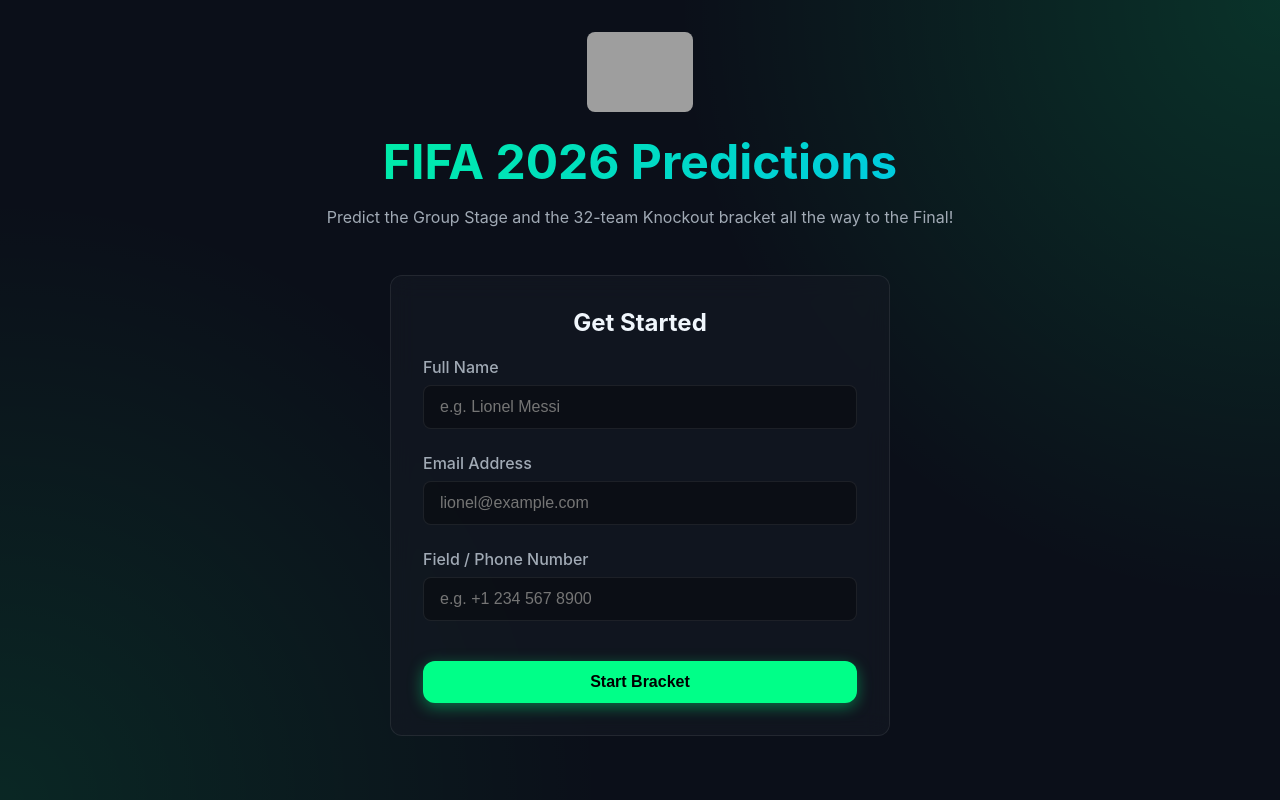
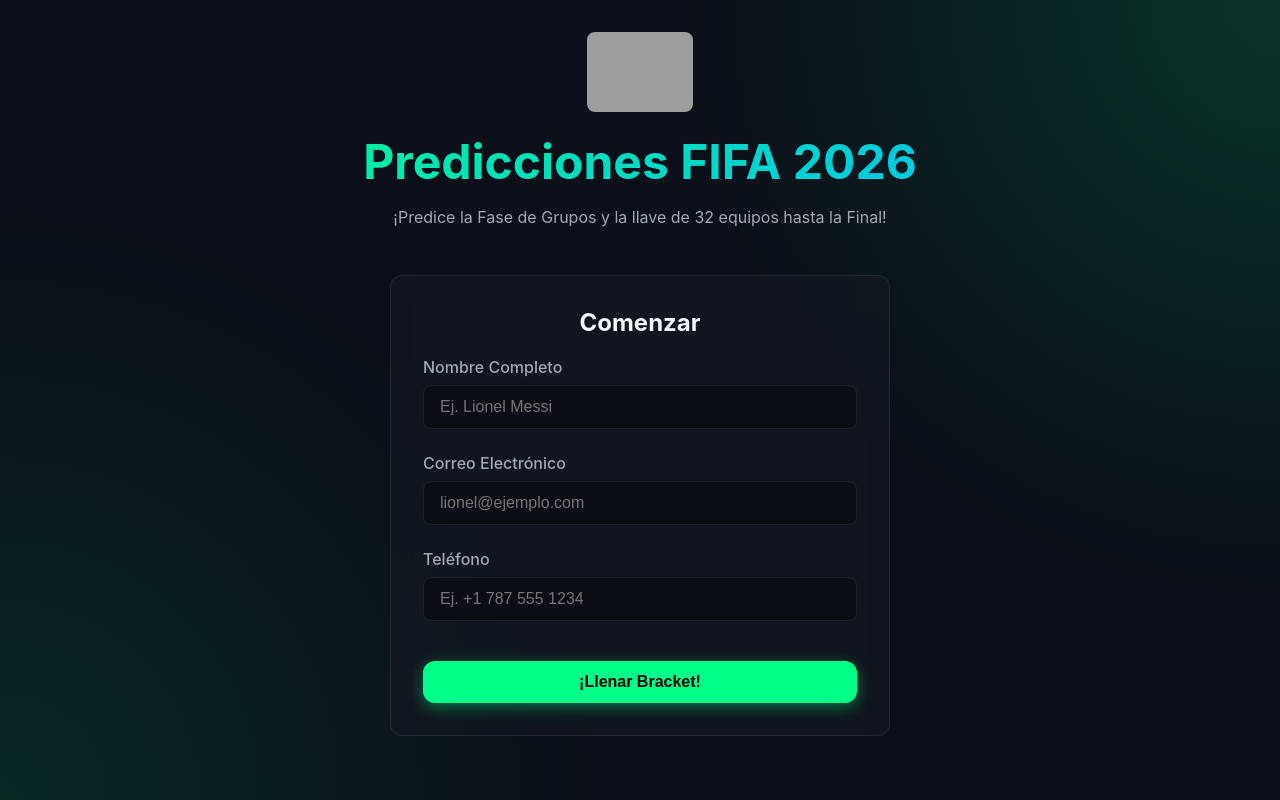
Before and after one commit to rafype2023/FIFA2026, a Next.js app: page / in a window 1280 px wide. Built offline with nearby package versions, Linux system fonts and the light colour scheme; grey boxes are pictures that could not be loaded.

Commit message:
feat: Translate app to Puerto Rican Spanish and update success page display with GOOOOL audio

```diff
--- a/src/app/BracketPredictor.jsx
+++ b/src/app/BracketPredictor.jsx
@@ -96,14 +96,14 @@
   return (
     <div style={{marginTop: "2rem"}}>
       <div className="bracket-container">
-        {renderRound("R32", "Round of 32")}
-        {renderRound("R16", "Round of 16")}
-        {renderRound("QF", "Quarter-finals")}
-        {renderRound("SF", "Semi-finals")}
+        {renderRound("R32", "Ronda de 32")}
+        {renderRound("R16", "Octavos de Final")}
+        {renderRound("QF", "Cuartos de Final")}
+        {renderRound("SF", "Semifinales")}
         {renderRound("FINAL", "Final")}
 
         <div className="bracket-column" style={{justifyContent: "center"}}>
-           <h3 style={{textAlign:"center", color:"gold"}}>Champion</h3>
+           <h3 style={{textAlign:"center", color:"gold"}}>Campeón</h3>
            <div className="champion-slot">
              {champion || "TBD"}
            </div>
@@ -117,7 +117,7 @@
           disabled={!champion}
           style={{fontSize: "1.2rem", padding: "16px 32px"}}
         >
-          Submit Prediction
+          Someter Predicción
         </button>
       </div>
     </div>
--- a/src/app/GroupPredictor.jsx
+++ b/src/app/GroupPredictor.jsx
@@ -55,7 +55,7 @@
 
   const handleComplete = () => {
     if (selectedThirds.length !== 8) {
-      alert("Please select exactly 8 third-place teams to advance.");
+      alert("Por favor, selecciona exactamente 8 equipos en tercer lugar para avanzar.");
       return;
     }
 
@@ -63,7 +63,7 @@
       const teams32 = generateR32(groups, selectedThirds);
       onComplete({ picks: groups, thirdPlaces: selectedThirds }, teams32);
     } catch (err) {
-      alert("Error generating bracket: " + err.message);
+      alert("Error generando el bracket: " + err.message);
     }
   };
 
@@ -76,13 +76,13 @@
 
   return (
     <div className="group-stage-container">
-      <h2 style={{textAlign:"center", marginBottom:"0.5rem", color:"var(--primary)"}}>Group Stage Rankings</h2>
-      <p style={{textAlign:"center", color:"var(--text-muted)", marginBottom:"2rem"}}>Use the arrows to rank the teams 1st through 4th. The Top 2 from each group automatically advance!</p>
+      <h2 style={{textAlign:"center", marginBottom:"0.5rem", color:"var(--primary)"}}>Fase de Grupos</h2>
+      <p style={{textAlign:"center", color:"var(--text-muted)", marginBottom:"2rem"}}>Usa las flechas para ordenar los equipos del 1ro al 4to. ¡Los mejores 2 de cada grupo avanzan automáticamente!</p>
 
       <div className="groups-grid">
         {Object.entries(groups).map(([groupName, teams]) => (
           <div key={groupName} className="group-card">
-            <h3 style={{margin: "0 0 1rem 0", color: "var(--primary)"}}>Group {groupName}</h3>
+            <h3 style={{margin: "0 0 1rem 0", color: "var(--primary)"}}>Grupo {groupName}</h3>
             <div className="team-list">
               {teams.map((team, idx) => (
                 <div key={team} className={"group-team-row " + getSlotClass(idx)}>
@@ -100,8 +100,8 @@
       </div>
 
       <div className="thirds-selection glass-panel" style={{marginTop: "3rem", padding: "2rem"}}>
-        <h2 style={{textAlign:"center", color:"var(--primary)", marginTop: 0}}>Select Top 8 Third-Place Teams</h2>
-        <p style={{textAlign:"center", color:"var(--text-muted)"}}>Click to select EXACTLY 8 teams ({selectedThirds.length}/8 selected)</p>
+        <h2 style={{textAlign:"center", color:"var(--primary)", marginTop: 0}}>Selecciona los Mejores 8 Terceros Lugares</h2>
+        <p style={{textAlign:"center", color:"var(--text-muted)"}}>Haz clic para seleccionar EXACTAMENTE 8 equipos ({selectedThirds.length}/8 seleccionados)</p>
 
         <div className="thirds-grid">
           {currentThirds.map(({groupName, team}) => {
@@ -112,7 +112,7 @@
                 className={"third-team-card " + (isSelected ? "selected" : "")}
                 onClick={() => toggleThirdPlace(team)}
               >
-                <span>{team} <small style={{color:"var(--text-muted)"}}>(Group {groupName})</small></span>
+                <span>{team} <small style={{color:"var(--text-muted)"}}>(Grupo {groupName})</small></span>
                 {isSelected && <span className="checkmark">✓</span>}
               </div>
             );
@@ -127,7 +127,7 @@
           disabled={selectedThirds.length !== 8}
           style={{fontSize: "1.2rem", padding: "16px 32px"}}
         >
-          Proceed to Knockout Bracket ({selectedThirds.length === 8 ? "Ready" : `${8 - selectedThirds.length} remaining`})
+          Proceder a la Llave Eliminatoria ({selectedThirds.length === 8 ? "Listo" : `Faltan ${8 - selectedThirds.length}`})
         </button>
       </div>
     </div>
--- a/src/app/page.js
+++ b/src/app/page.js
@@ -95,7 +95,7 @@
       window.location.href = "/success";
     } catch (error) {
       console.error(error);
-      alert("There was an error submitting your prediction. Please try again.");
+      alert("Hubo un error al someter tu predicción. Por favor, intenta de nuevo.");
       setIsSubmitting(false);
     }
   };
@@ -105,45 +105,45 @@
       <div className="header">
         {/* eslint-disable-next-line @next/next/no-img-element */}
         <img src="/placeholder-logo.png" alt="FIFA Logo" style={{height: "80px", marginBottom: "1rem", borderRadius: "8px"}} onError={(e) => e.target.style.display="none"} />
-        <h1>FIFA 2026 Predictions</h1>
-        <p style={{color: "var(--text-muted)", marginTop: "1rem"}}>Predict the Group Stage and the 32-team Knockout bracket all the way to the Final!</p>
+        <h1>Predicciones FIFA 2026</h1>
+        <p style={{color: "var(--text-muted)", marginTop: "1rem"}}>¡Predice la Fase de Grupos y la llave de 32 equipos hasta la Final!</p>
       </div>
 
       {step === 1 ? (
         <div className="glass-panel" style={{maxWidth: "500px", margin: "0 auto", padding: "2rem"}}>
-          <h2 style={{marginTop: 0, textAlign: "center"}}>Get Started</h2>
+          <h2 style={{marginTop: 0, textAlign: "center"}}>Comenzar</h2>
           <form onSubmit={handleStart}>
             <div className="form-group">
-              <label>Full Name</label>
+              <label>Nombre Completo</label>
               <input
                 type="text"
                 required
                 value={userInfo.name}
                 onChange={e => setUserInfo({...userInfo, name: e.target.value})}
-                placeholder="e.g. Lionel Messi"
+                placeholder="Ej. Lionel Messi"
               />
             </div>
             <div className="form-group">
-              <label>Email Address</label>
+              <label>Correo Electrónico</label>
               <input
                 type="email"
                 required
                 value={userInfo.email}
                 onChange={e => setUserInfo({...userInfo, email: e.target.value})}
-                placeholder="lionel@example.com"
+                placeholder="lionel@ejemplo.com"
               />
             </div>
             <div className="form-group">
-              <label>Field / Phone Number</label>
+              <label>Teléfono</label>
               <input
                 type="tel"
                 required
                 value={userInfo.phone}
                 onChange={e => setUserInfo({...userInfo, phone: e.target.value})}
-                placeholder="e.g. +1 234 567 8900"
+                placeholder="Ej. +1 787 555 1234"
               />
             </div>
-            <button type="submit" className="btn-primary" style={{width: "100%", marginTop: "1rem"}}>Start Bracket</button>
+            <button type="submit" className="btn-primary" style={{width: "100%", marginTop: "1rem"}}>¡Llenar Bracket!</button>
           </form>
         </div>
       ) : step === 2 ? (
@@ -154,8 +154,8 @@
         <div className="glass-panel" style={{padding: "1rem"}}>
            {isSubmitting ? (
              <div style={{textAlign: "center", padding: "6rem 2rem"}}>
-                <h2 style={{color: "var(--primary)"}}>Submitting your predictions...</h2>
-                <p style={{color: "var(--text-muted)"}}>Please do not refresh the page</p>
+                <h2 style={{color: "var(--primary)"}}>Sometiendo tus predicciones...</h2>
+                <p style={{color: "var(--text-muted)"}}>Por favor, no refresques la página</p>
              </div>
            ) : (
              <BracketPredictor teams32={knockoutTeams} onComplete={handleCompleteBracket} />
```
Also changed, not shown: src/app/success/page.js (+8 -5 lines), 1 other file (tests, documents, lock files or other folders).
